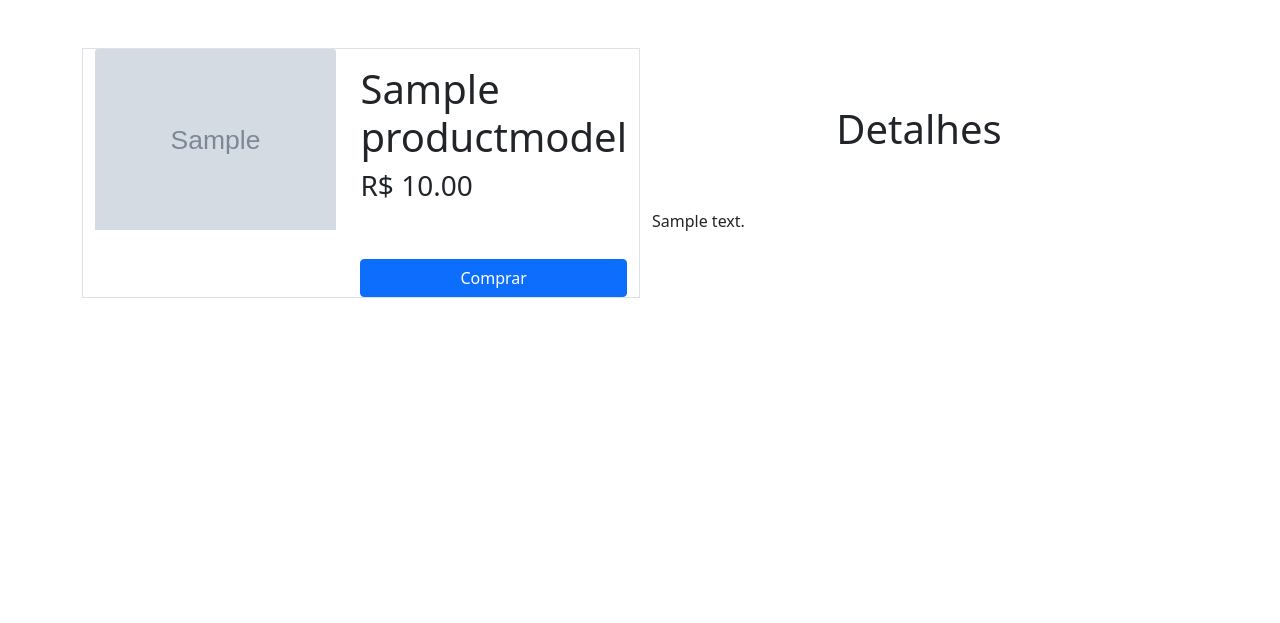
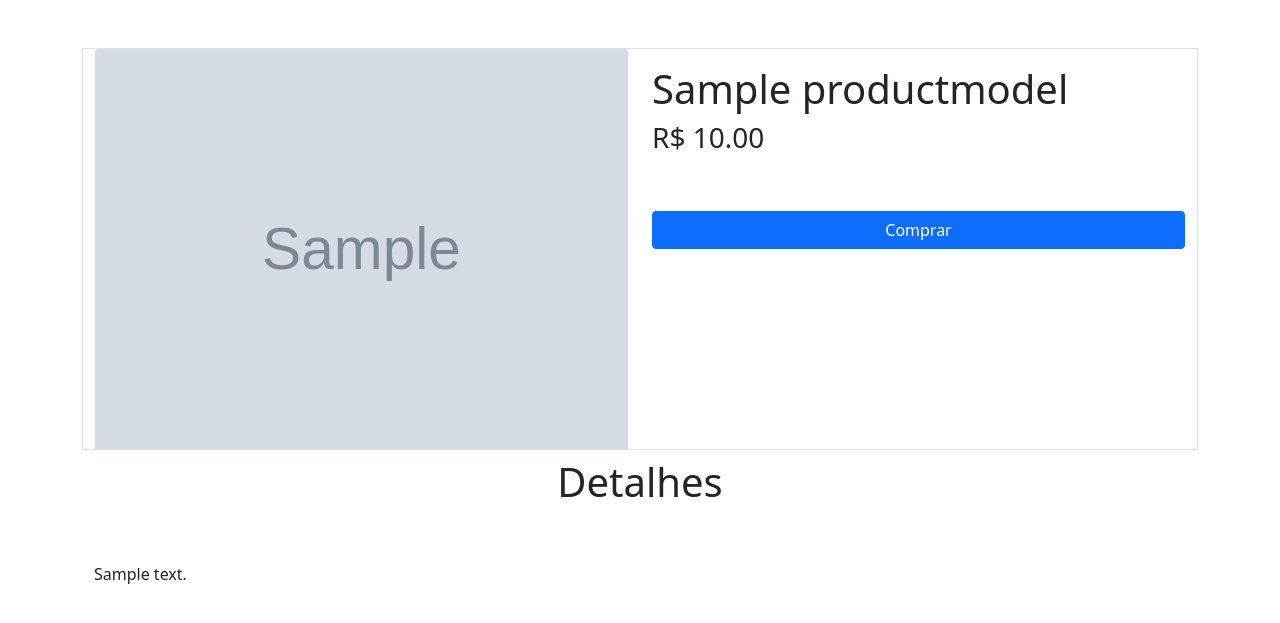
Before and after one commit to denispadua/ecommerce, a Django app: page /product/00000000-0000-0000-0000-000000000001 in a window 1280 px wide. Shown: the part 56-679 px from the top of the page. Run offline with Django 4.2, Linux system fonts and the light colour scheme; tables that the repository leaves empty hold one stand-in row (values such as "Sample post"); grey boxes marked "Sample" are stand-in pictures.

Commit message:
change url of navbar and change to container to flex-column

```diff
--- a/apps/product/templates/base.html
+++ b/apps/product/templates/base.html
@@ -10,10 +10,10 @@
 </head>
 <body>
     <nav class="navbar navbar-expand-lg navbar-dark bg-dark">
-        <a href="#" class="navbar-brand ms-2">E-Commerce APP</a>
+        <a href="/product" class="navbar-brand ms-2">E-Commerce APP</a>
     </nav>
 
-    <div class="container d-flex justify-content-center align-items-center mt-5">
+    <div class="container d-flex justify-content-center align-items-center mt-5 flex-column">
 
         {% block content %}
         {% endblock %}
```
